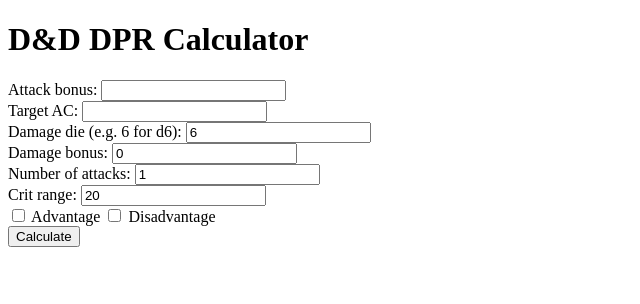
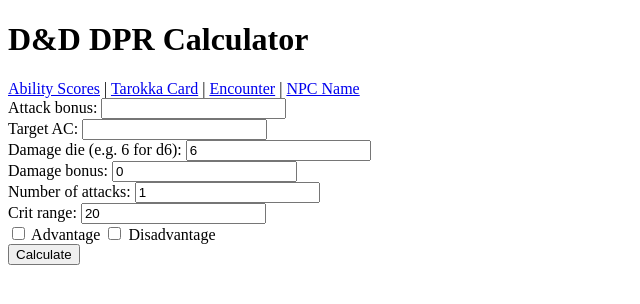
Before and after one commit to Yasuke2000/DPR-Calculator-for-D-D, a Flask app: page / in a window 1280 px wide. Shown: the top 304 px of the page, without its empty margins (0-640 px from the left). Run offline with Flask 2, Linux system fonts and the light colour scheme.

Commit message:
Add Curse of Strahd tools

```diff
--- a/app.py
+++ b/app.py
@@ -1,5 +1,11 @@
 from flask import Flask, render_template, request
 from dpr import Attack, compute_dpr, chance_to_hit_at_least_once
+from tools import (
+    generate_ability_scores,
+    random_barovia_encounter,
+    random_name,
+    random_tarokka_card,
+)
 
 app = Flask(__name__)
 
@@ -33,5 +39,29 @@
     return render_template('index.html', result=result, chance=chance)
 
 
+@app.route('/ability-scores')
+def ability_scores():
+    scores = generate_ability_scores()
+    return render_template('ability_scores.html', scores=scores)
+
+
+@app.route('/tarokka')
+def tarokka():
+    card = random_tarokka_card()
+    return render_template('tarokka.html', card=card)
+
+
+@app.route('/encounter')
+def encounter():
+    encounter = random_barovia_encounter()
+    return render_template('encounter.html', encounter=encounter)
+
+
+@app.route('/npc-name')
+def npc_name():
+    name = random_name()
+    return render_template('npc_name.html', name=name)
+
+
 if __name__ == '__main__':
     app.run(debug=True)
--- a/templates/index.html
+++ b/templates/index.html
@@ -6,6 +6,12 @@
 </head>
 <body>
 <h1>D&D DPR Calculator</h1>
+<nav>
+    <a href="{{ url_for('ability_scores') }}">Ability Scores</a> |
+    <a href="{{ url_for('tarokka') }}">Tarokka Card</a> |
+    <a href="{{ url_for('encounter') }}">Encounter</a> |
+    <a href="{{ url_for('npc_name') }}">NPC Name</a>
+</nav>
 <form method="post">
     <label>Attack bonus: <input type="number" name="attack_bonus" required></label><br>
     <label>Target AC: <input type="number" name="target_ac" required></label><br>
--- /dev/null
+++ b/tools.py
@@ -0,0 +1,65 @@
+import random
+
+# Lists of items for Curse of Strahd and general D&D tools
+TAROKKA_CARDS = [
+    "The Artifact",
+    "The Beast",
+    "The Broken One",
+    "The Darklord",
+    "The Donjon",
+    "The Horseman",
+    "The Innocent",
+    "The Marionette",
+    "The Mists",
+    "The Raven",
+]
+
+BAROVIA_ENCOUNTERS = [
+    "Howling wolves surround the party",
+    "Strahd's carriage appears in the distance",
+    "A murder of crows follows you for a mile",
+    "You find a wandering Vistani camp",
+    "Ghostly villagers emerge from the fog",
+]
+
+BAROVIAN_NAMES = [
+    "Ireena Kolyana",
+    "Ismark Kolyanovich",
+    "Madam Eva",
+    "Viktor Vallakovich",
+    "Rictavio",
+    "Ezmerelda d'Avenir",
+]
+
+GENERIC_NAMES = [
+    "Alaric",
+    "Seraphina",
+    "Thorin",
+    "Lyra",
+    "Gideon",
+    "Mira",
+]
+
+
+def generate_ability_scores() -> list[int]:
+    """Roll 4d6 drop lowest for six ability scores."""
+    def roll() -> int:
+        rolls = [random.randint(1, 6) for _ in range(4)]
+        return sum(sorted(rolls)[1:])
+
+    return [roll() for _ in range(6)]
+
+
+def random_tarokka_card() -> str:
+    """Return a random Tarokka card."""
+    return random.choice(TAROKKA_CARDS)
+
+
+def random_barovia_encounter() -> str:
+    """Return a random encounter in Barovia."""
+    return random.choice(BAROVIA_ENCOUNTERS)
+
+
+def random_name() -> str:
+    """Return a random name, drawing from Barovian and generic lists."""
+    return random.choice(BAROVIAN_NAMES + GENERIC_NAMES)
```
Also changed, not shown: templates/ability_scores.html (added, +13 -0 lines), templates/encounter.html (added, +13 -0 lines), templates/npc_name.html (added, +13 -0 lines), templates/tarokka.html (added, +13 -0 lines), test_tools.py (added, +22 -0 lines), README.md.
